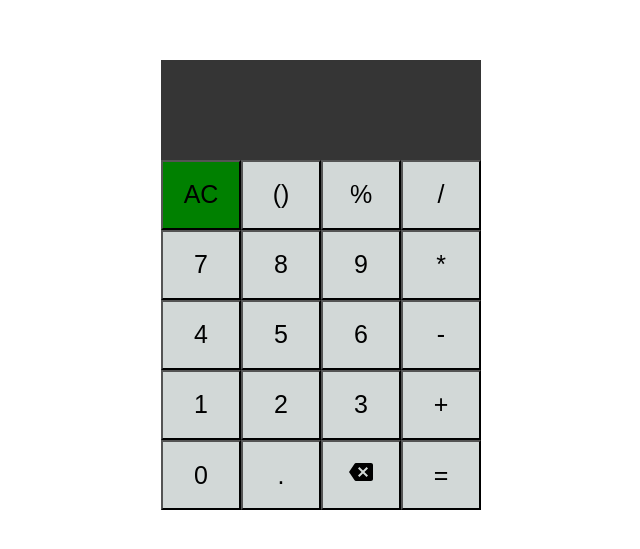
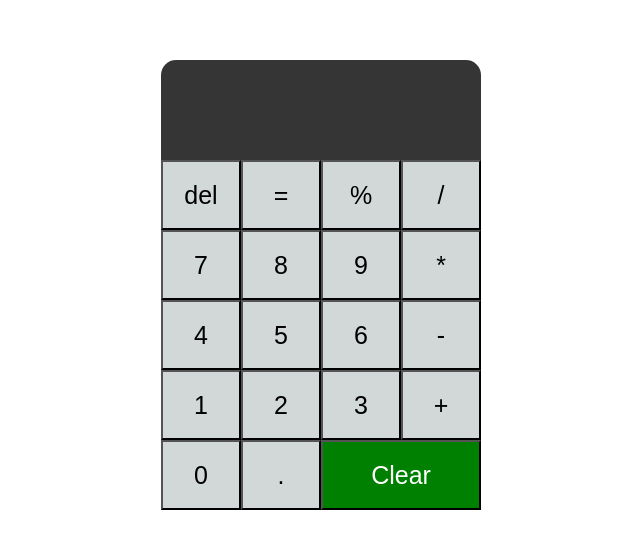
Before and after one commit to vinayjain2408/Calculater-with-Reactjs, a React (Create React App) app: page / in a window 1280 px wide. Shown: the part 115-664 px from the top of the page, without its empty margins (319-959 px from the left). Built offline with nearby package versions, Linux system fonts and the light colour scheme.

Commit message:
update in button and CSS

```diff
--- a/src/App.css
+++ b/src/App.css
@@ -2,6 +2,7 @@
   margin: 0;
   padding: 0;
   box-sizing: border-box;
+  /* background-color: rgb(228, 200, 100); */
 }
 .box{
   height: 100vh;
@@ -14,6 +15,9 @@
 
 .clear{
   background-color: green;
+  height: 70px;
+  width: 160px;
+  color: #fff;
 }
 button{
   height: 70px;
@@ -32,9 +36,11 @@ button:hover{
   width: 320px;
   background-color: rgba(0, 0, 0, 0.791);
   color: #fff;
+  border-radius: 15px 15px 0 0;
 }
 .space p{
   font-size: 30px;
   padding-left: 10px;
   padding-top: 10px;
+  /* background-color: rgba(0, 0, 0, 0.791); */
 }
--- a/src/App.js
+++ b/src/App.js
@@ -43,8 +43,10 @@ function App() {
         <p>{result}</p>
       </div>
       <div className='first-line'>
-        <button className='clear' onClick={handleClear}>AC</button>
-        <button onClick={() => updateCalc("()")}>()</button>
+      {/* <button onClick={handledelte}><BackspaceIcon /> </button> */}
+      <button onClick={handledelte}>del</button>
+        <button onClick={calculate}>=</button>
+
         <button onClick={() => updateCalc("%")}>%</button>
         <button onClick={() => updateCalc("/")}>/</button>
       </div>
@@ -69,8 +71,8 @@ function App() {
       <div className='fiveth-line'>
         <button onClick={() => updateCalc('0')}>0</button>
         <button onClick={() => updateCalc('.')}>.</button>
-        <button onClick={handledelte}><BackspaceIcon /> </button>
-        <button onClick={calculate}>=</button>
+        <button className='clear' onClick={handleClear}>Clear</button>
+
       </div>
 
     </div>
```
